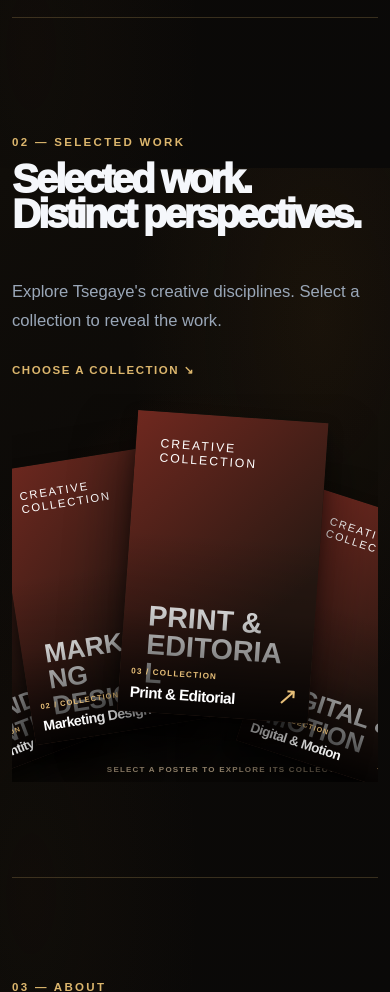
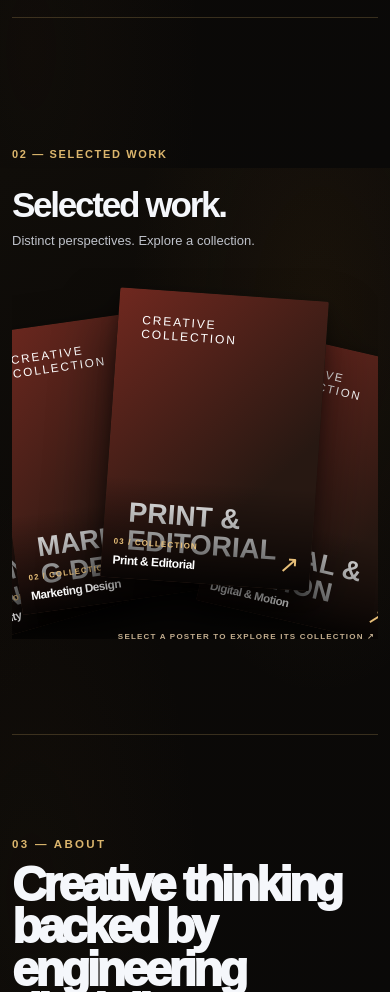
Before and after one commit to mkcoder1218/Tsgaye, a Next.js app: page / in a window 390 px wide. Shown: the part 1520-2512 px from the top of the page. Built offline with nearby package versions, Linux system fonts and the light colour scheme.

Commit message:
Tighten poster deck and update copy on hover

```diff
--- a/app/globals.css
+++ b/app/globals.css
@@ -3064,3 +3064,49 @@ body {
  .work-poster-hint{font-size:8px}
 }
 @media(prefers-reduced-motion:reduce){.work-poster{transition:none}}
+
+/* Tight overlapping campaign composition, interactive headline. */
+.work-editorial .work-poster-heading{
+  display:grid;grid-template-columns:145px minmax(0,1fr) auto;
+  gap:25px;align-items:start;min-height:142px;
+}
+.work-poster-heading .section-eyebrow{color:var(--accent);font-size:11px;font-weight:900;letter-spacing:.15em;text-transform:uppercase;padding-top:12px}
+.work-poster-heading-copy h2{margin:0;font-size:clamp(2.8rem,5vw,5rem);line-height:1.02;letter-spacing:-.065em}
+.work-poster-heading-copy p{margin:10px 0 0;color:#bfc2ca;font-size:clamp(13px,1.1vw,17px)}
+.work-poster-heading-copy h2,.work-poster-heading-copy p{animation:work-heading-swap .26s ease both}
+.work-poster-heading-hint{align-self:center;color:var(--accent);font-size:10px;font-weight:900;letter-spacing:.12em;text-transform:uppercase}
+@keyframes work-heading-swap{from{opacity:.3;transform:translateY(9px)}to{opacity:1;transform:translateY(0)}}
+.work-editorial .work-poster-stage{height:clamp(390px,56vh,570px);overflow:visible;background:none;perspective:none}
+.work-poster-deck{position:absolute;inset:0;width:min(100%,820px);max-width:820px;left:50%;transform:translateX(-50%);margin:0}
+.work-poster{width:clamp(225px,27vw,340px);height:82%;transform-origin:center 80%;border-radius:2px;overflow:hidden;transition:transform .4s cubic-bezier(.2,.8,.2,1),filter .3s,box-shadow .3s}
+.work-poster-1{left:7%;top:12%;z-index:1;transform:translateY(6%) rotate(-16deg) scale(.94)}
+.work-poster-2{left:23%;top:7%;z-index:2;transform:translateY(4%) rotate(-8deg) scale(.98)}
+.work-poster-3{left:39%;top:5%;z-index:4;transform:rotate(4deg)}
+.work-poster-4{left:56%;top:10%;z-index:3;transform:translateY(7%) rotate(13deg) scale(.96)}
+.work-poster-art::after{background:linear-gradient(180deg,transparent 65%,rgba(0,0,0,.55) 90%,rgba(0,0,0,.82))}
+.work-poster:hover,.work-poster:focus-visible,.work-poster.is-active{z-index:9;transform:translateY(-5%) rotate(0deg) scale(1.07);outline:0;filter:brightness(1.08)}
+.work-poster-hint{bottom:-2px;right:3px}
+@media(max-width:820px){
+  .work-editorial .work-poster-heading{grid-template-columns:1fr;gap:8px;min-height:145px}
+  .work-poster-heading-copy h2{font-size:clamp(2.3rem,7vw,4rem)}
+  .work-poster-heading-hint{display:none}
+  .work-editorial .work-poster-stage{height:clamp(355px,49vh,480px)}
+  .work-poster-deck{width:min(100%,630px)}
+  .work-poster{width:42%;height:78%}
+  .work-poster-1{left:2%;top:13%}
+  .work-poster-2{left:20%;top:8%}
+  .work-poster-3{left:38%;top:6%}
+  .work-poster-4{left:56%;top:12%}
+}
+@media(max-width:560px){
+  .work-editorial .work-poster-heading{min-height:140px}
+  .work-poster-heading-copy h2{font-size:clamp(2rem,9vw,3rem)}
+  .work-editorial .work-poster-stage{height:clamp(310px,44vh,400px);overflow:hidden}
+  .work-poster{width:57%;height:78%}
+  .work-poster-1{left:-24%;top:15%}
+  .work-poster-2{left:0%;top:9%}
+  .work-poster-3{left:25%;top:7%}
+  .work-poster-4{left:52%;top:13%}
+  .work-poster-label strong{font-size:12px}
+}
+@media(prefers-reduced-motion:reduce){.work-poster-heading-copy h2,.work-poster-heading-copy p{animation:none}}
--- a/components/sections/WorkGallery.tsx
+++ b/components/sections/WorkGallery.tsx
@@ -3,7 +3,6 @@
 import { useEffect, useRef, useState } from "react";
 import gsap from "gsap";
 import { portfolio } from "@/content/portfolio";
-import { SectionHeading } from "@/components/ui/SectionHeading";
 
 type WorkGalleryProps = {
   projects: typeof portfolio.projects;
@@ -12,6 +11,7 @@ type WorkGalleryProps = {
 
 export function WorkGallery({ projects, galleries }: WorkGalleryProps) {
   const [selected, setSelected] = useState<number | null>(null);
+  const [hovered, setHovered] = useState<number | null>(null);
   const panelRef = useRef<HTMLDivElement>(null);
   const closeRef = useRef<HTMLButtonElement>(null);
   const openerRef = useRef<HTMLButtonElement | null>(null);
@@ -78,13 +78,19 @@ export function WorkGallery({ projects, galleries }: WorkGalleryProps) {
 
   return (
     <section className="section shell work-section work-editorial" id="work">
-      <SectionHeading
-        eyebrow="02 — Selected work"
-        title="Selected work. Distinct perspectives."
-      />
-      <div className="work-lead js-reveal">
-        <p>Explore Tsegaye&apos;s creative disciplines. Select a collection to reveal the work.</p>
-        <span>Choose a collection ↘</span>
+      <div className="work-poster-heading">
+        <span className="section-eyebrow">02 — Selected work</span>
+        <div className="work-poster-heading-copy" aria-live="polite">
+          <h2 key={hovered ?? "overview"}>
+            {hovered === null ? "Selected work." : projects[hovered].title}
+          </h2>
+          <p key={`description-${hovered ?? "overview"}`}>
+            {hovered === null
+              ? "Distinct perspectives. Explore a collection."
+              : projects[hovered].meta}
+          </p>
+        </div>
+        <span className="work-poster-heading-hint">Hover or select a poster ↗</span>
       </div>
 
       <div className="work-poster-stage js-stagger-group" aria-label="Explore creative collections">
@@ -93,10 +99,14 @@ export function WorkGallery({ projects, galleries }: WorkGalleryProps) {
             <button
               key={project.title}
               type="button"
-              className={`work-poster work-poster-${index + 1} js-stagger-item`}
+              className={`work-poster work-poster-${index + 1} js-stagger-item${hovered === index ? " is-active" : ""}`}
               aria-label={`Explore ${project.title} collection`}
               aria-haspopup="dialog"
               onClick={(event) => open(index, event.currentTarget)}
+              onMouseEnter={() => setHovered(index)}
+              onMouseLeave={() => setHovered(null)}
+              onFocus={() => setHovered(index)}
+              onBlur={() => setHovered(null)}
             >
               <div className="work-poster-art">
                 {galleries[index]?.[0] ? (
```
